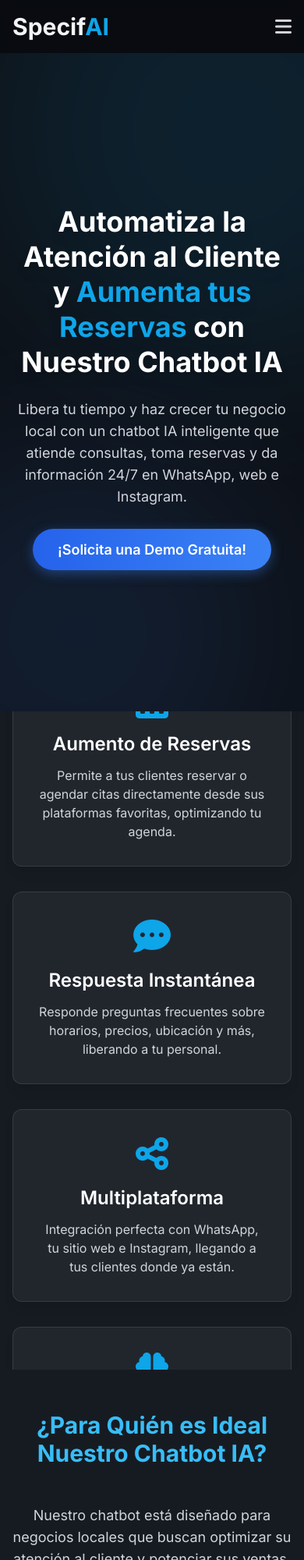
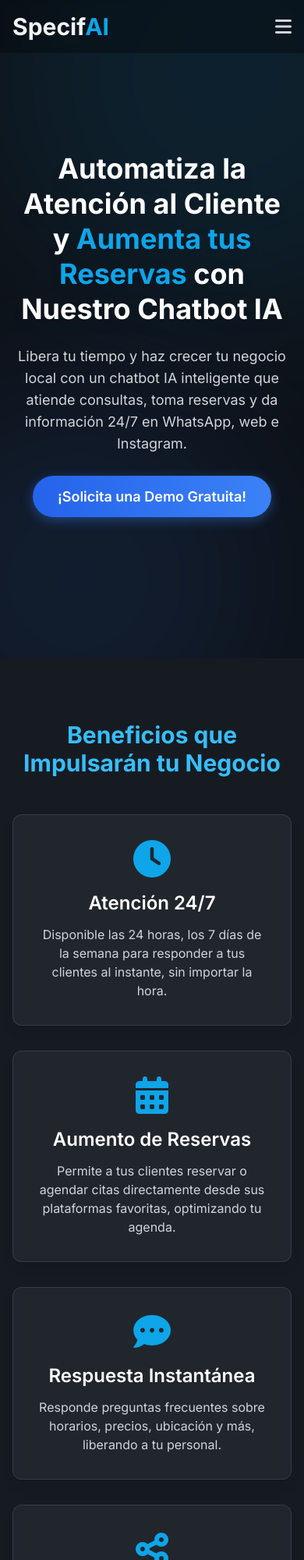
Before and after one commit to FedericoDeArmas/SpecifAI, a plain HTML site: page index.html in a window 390 px wide. Shown: the top 2000 px of the page at 78% size. Drawn offline with nearby package versions, Linux system fonts and the light colour scheme.

Commit message:
Remove comments, fix height for mobile devices and use Fixed instead of sticky in order to avoid pushing down the first section

```diff
--- a/index.html
+++ b/index.html
@@ -23,19 +23,8 @@
             background-color: #161B22;
             overflow: hidden;
             display: flex;
-            height: 100dvh;
+            min-height: 100dvh;
         }
-
-        /* .section-bg::before,
-        .section-bg::after {
-            content: '';
-            position: absolute;
-            border-radius: 50%;
-            opacity: 0.15;
-            filter: blur(80px);
-            z-index: 0;
-            pointer-events: none;
-        } */
 
         .section-bg::before {
             background: radial-gradient(circle, #0EA5E9, transparent);
@@ -54,9 +43,6 @@
         }
 
         .hero-bg {
-            /* background: radial-gradient(circle at top left, rgba(14, 165, 233, 0.2) 0%, transparent 50%),
-                        radial-gradient(circle at bottom right, rgba(59, 130, 246, 0.2) 0%, transparent 50%),
-                        #161B22; */
             position: relative;
             overflow: hidden;
         }
@@ -113,7 +99,7 @@
 </head>
 <body class="text-gray-100 antialiased">
 
-    <header class="relative z-20 py-4 px-4 md:px-8 bg-black bg-opacity-30 backdrop-blur-sm sticky top-0">
+    <header class="fixed w-full z-20 py-4 px-4 md:px-8 bg-black bg-opacity-30 backdrop-blur-sm top-0">
         <div class="container mx-auto flex justify-between items-center">
             <a href="#" class="text-3xl font-bold">Specif<span class="text-sky-500">AI<span></a>
             <nav id="nav-menu" class="hidden md:flex md:items-center md:space-x-8 absolute md:relative top-full left-0 w-full md:w-auto bg-black bg-opacity-80 md:bg-transparent backdrop-blur-md md:backdrop-blur-none py-4 md:py-0 shadow-lg md:shadow-none">
```
